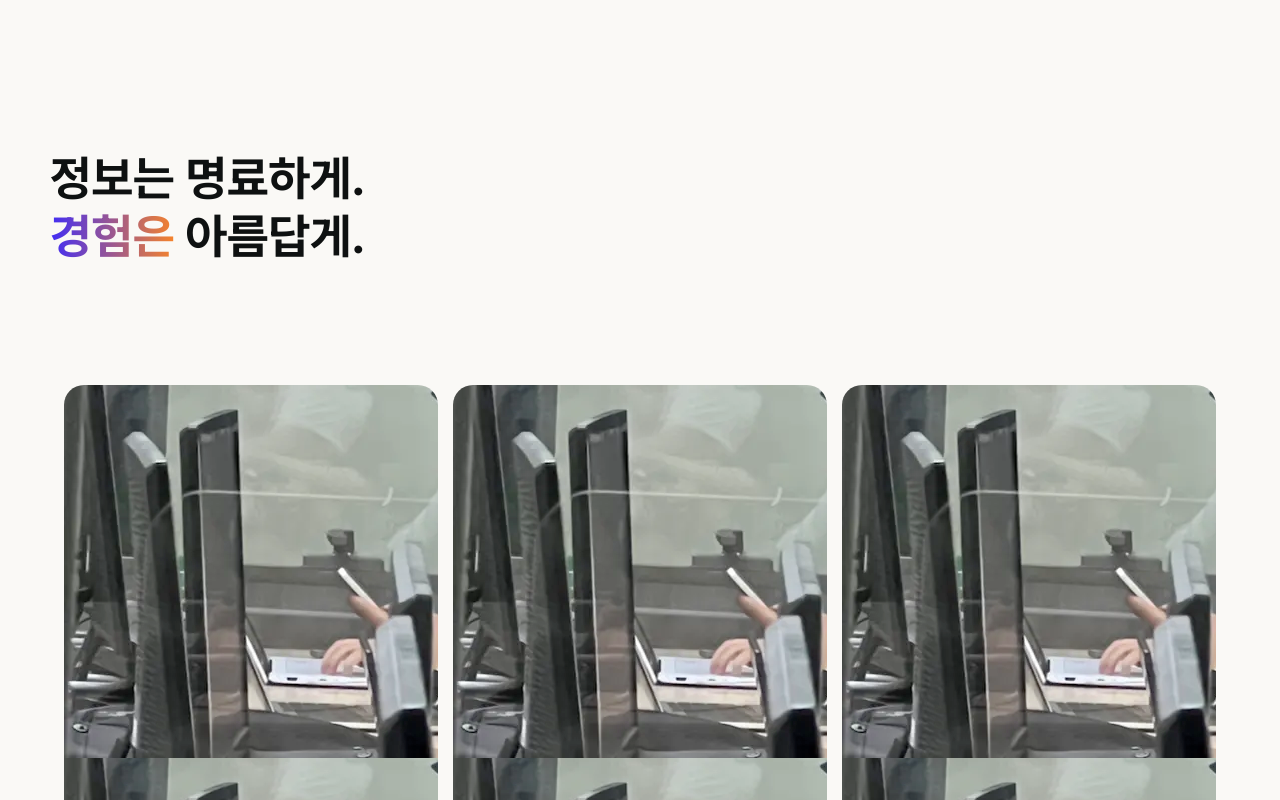
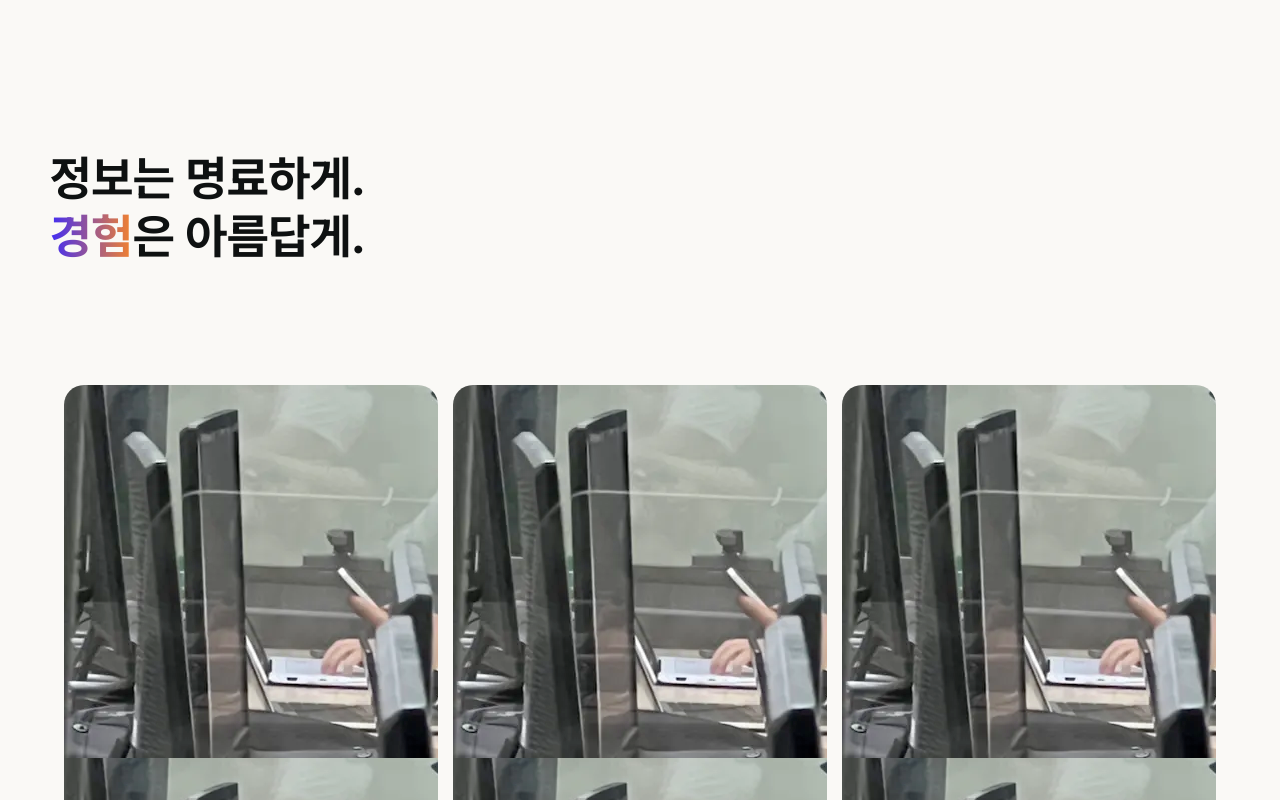
Before and after one commit to jiwonsudo/JW-Web, a React (Vite) app in the folder jw-web/: page / in a window 1280 px wide. Shown: the top 800 px of the page. Built offline with nearby package versions, Linux system fonts and the light colour scheme.

Commit message:
Fix: Hero 한글 그라데이션 부분 수정

```diff
--- a/jw-web/src/features/language/resources.js
+++ b/jw-web/src/features/language/resources.js
@@ -5,8 +5,8 @@ export const resources = {
       nav_about: '프로필',
       nav_showcase: '쇼케이스',
       title_1: '정보는 명료하게.',
-      title_2: '경험은',
-      title_3: ' 아름답게.'
+      title_2: '경험',
+      title_3: '은 아름답게.'
 
     }
   },
```
